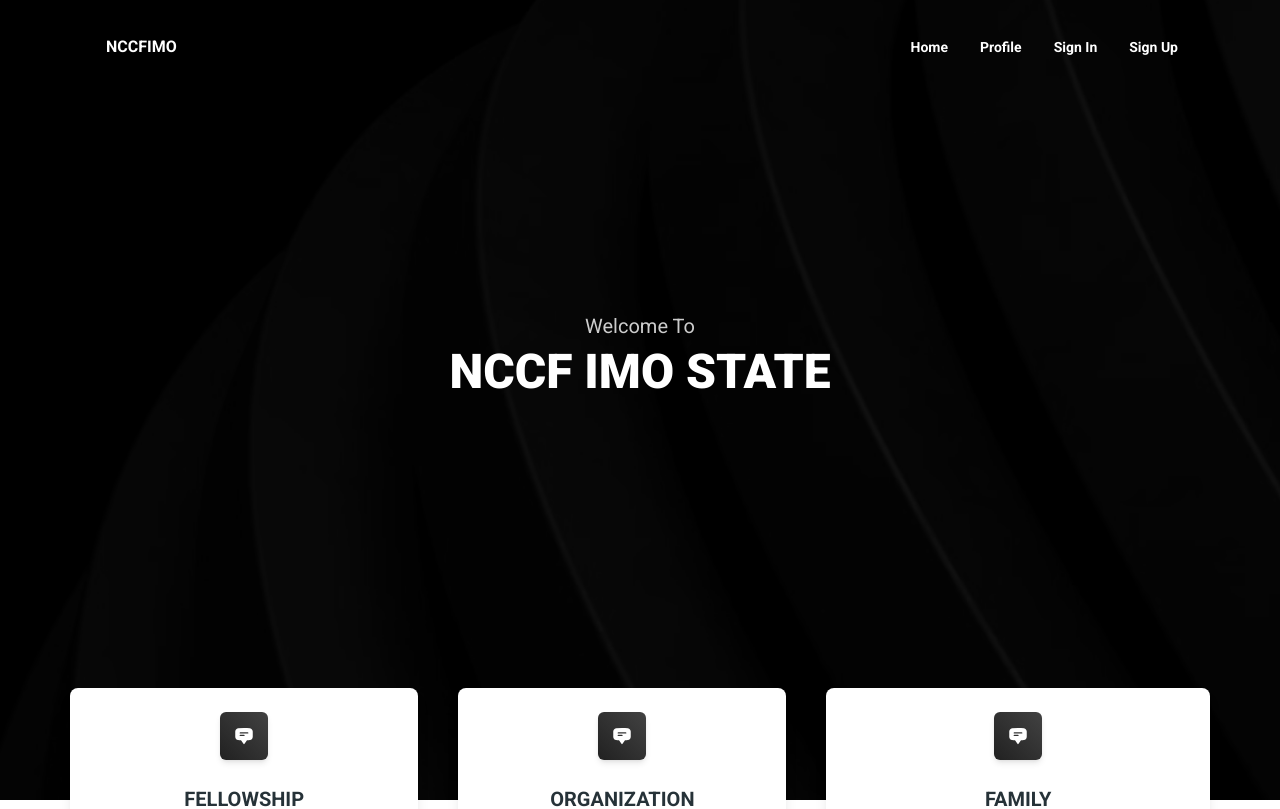
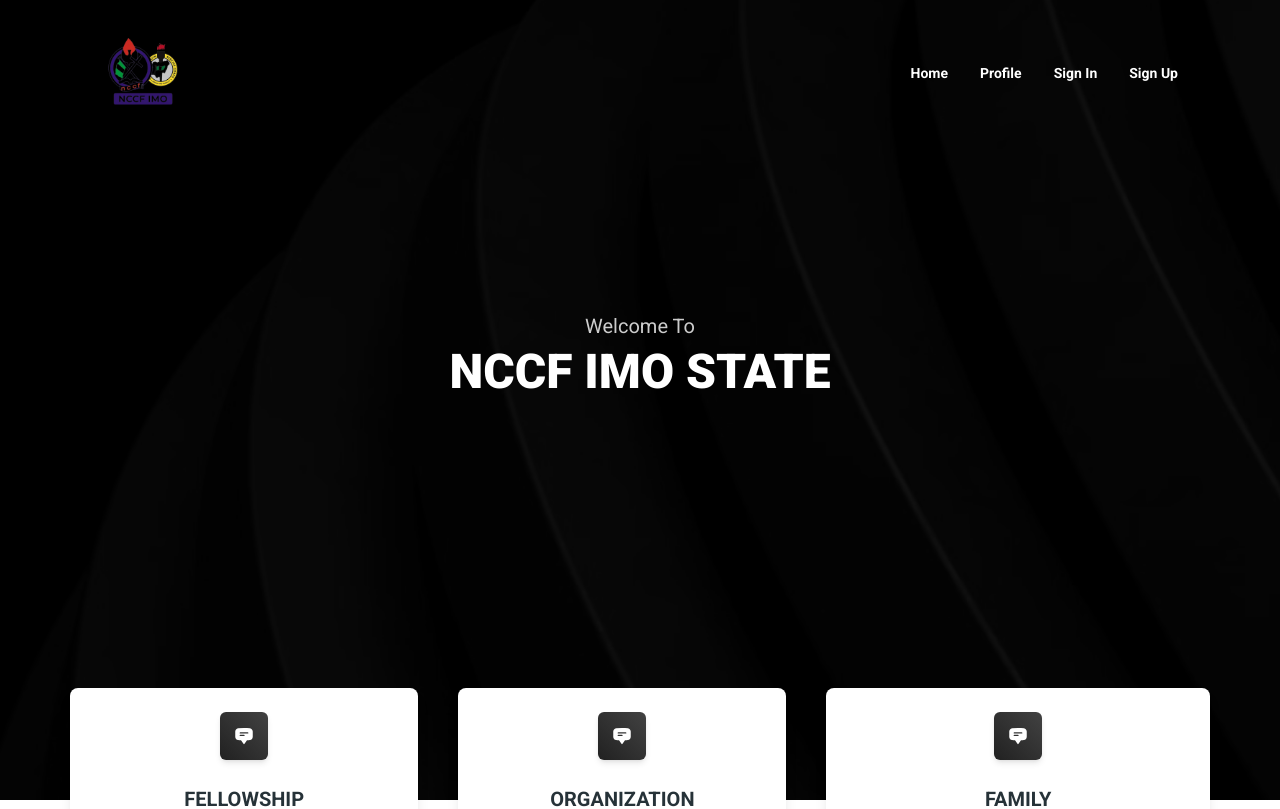
Before and after one commit to sofelaisrael/NCCFIMO, a React (Vite) app: page /home in a window 1280 px wide. Shown: the top 809 px of the page. Built offline with nearby package versions, Linux system fonts and the light colour scheme.

Commit message:
Navbar Logo

```diff
--- a/src/widgets/layout/navbar.jsx
+++ b/src/widgets/layout/navbar.jsx
@@ -8,6 +8,7 @@
   Button,
   IconButton,
 } from "@material-tailwind/react";
+import logo from "../../assets/logo.png"
 import { Bars3Icon, XMarkIcon } from "@heroicons/react/24/outline";
 
 export function Navbar({ brandName, routes, action }) {
@@ -56,9 +57,9 @@
     <MTNavbar color="transparent" className="p-3">
       <div className="container mx-auto flex items-center justify-between text-white">
         <Link to="/">
-          <Typography className="mr-4 ml-2 cursor-pointer py-1.5 font-bold">
-            NCCFIMO
-          </Typography>
+          <div className="h-[90px]">
+            <img className="h-full" src={logo} alt="" />
+          </div>
         </Link>
         <div className="hidden lg:block">{navList}</div>
 
```
Also changed, not shown: src/assets/logo.png (added).
